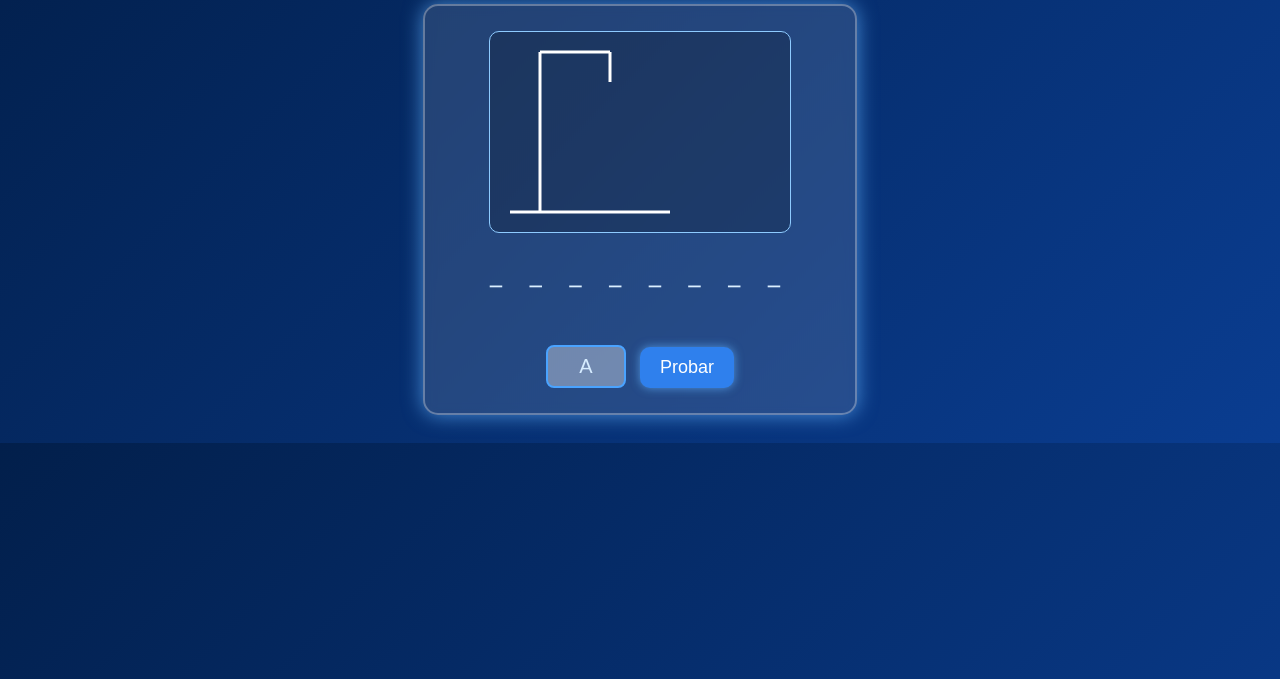
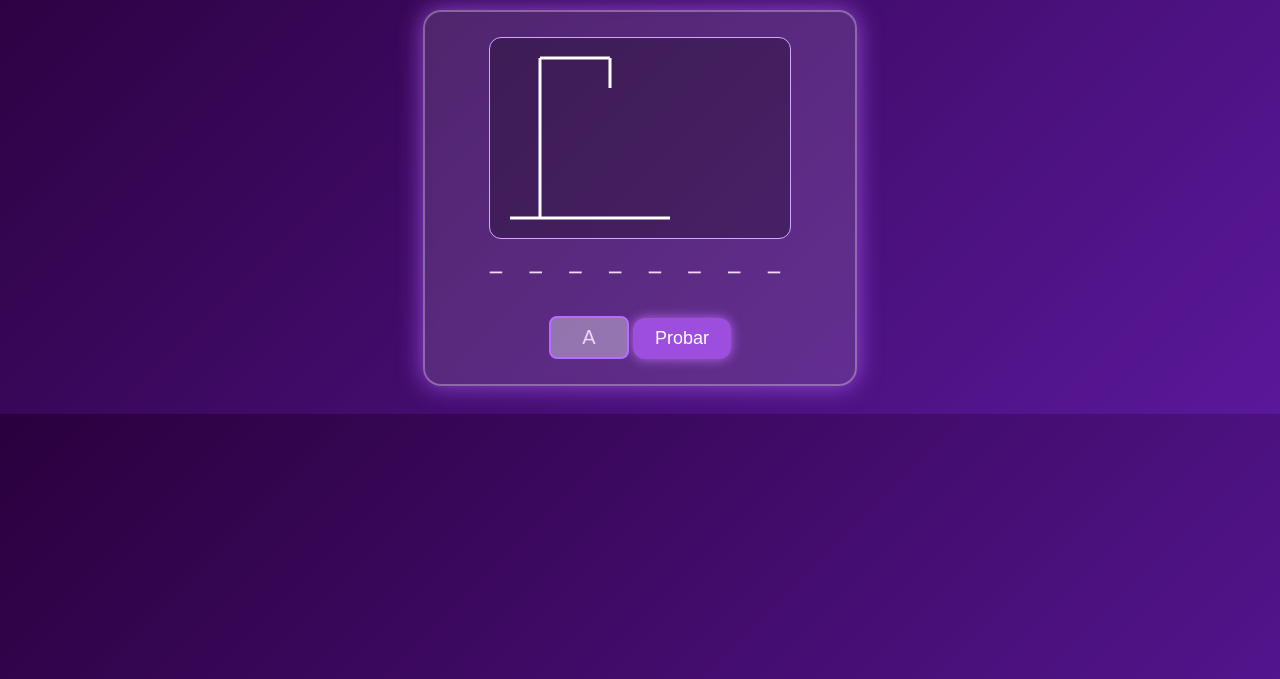
Before and after one commit to adrian207x-blip/Mi-name-, a plain HTML site: page index.html in a window 1280 px wide. Shown: the part 121-800 px from the top of the page. Drawn offline with Linux system fonts and the light colour scheme.

Commit message:
Update index.html

```diff
--- a/index.html
+++ b/index.html
@@ -2,48 +2,45 @@
 <html lang="es">
 <head>
 <meta charset="UTF-8">
-<title>Ahorcado - Blue Theme</title>
+<title>Ahorcado - Tema Morado</title>
 <style>
 body {
     font-family: 'Segoe UI', sans-serif;
     text-align: center;
-        background: linear-gradient(135deg, #021f4b, #0a3d91);
+    background: linear-gradient(135deg, #2a003d, #5a189a);
     color: white;
     padding: 20px;
 }
 h1 {
     font-size: 38px;
-        margin-bottom: 20px;
-        text-shadow: 0 0 10px #74b9ff;
+    text-shadow: 0 0 12px #d28bff;
 }
 #gameBox {
     background: rgba(255, 255, 255, 0.12);
     backdrop-filter: blur(6px);
     border: 2px solid rgba(255, 255, 255, 0.3);
-        border-radius: 15px;
+    border-radius: 18px;
     padding: 25px;
     width: 380px;
     margin: auto;
-        box-shadow: 0 0 20px rgba(100, 180, 255, 0.7);
+    box-shadow: 0 0 25px rgba(180, 100, 255, 0.7);
 }
 #canvas {
-        background: rgba(0, 0, 0, 0.2);
-        border: 1px solid #8ecbff;
-        border-radius: 10px;
+    background: rgba(0, 0, 0, 0.25);
+    border: 1px solid #d6a5ff;
+    border-radius: 12px;
     display: block;
     margin: 0 auto;
 }
 #letras {
     letter-spacing: 10px;
     font-size: 28px;
-        margin-top: 20px;
-        color: #dbefff;
+    color: #f3d9ff;
 }
 #mensaje {
     font-size: 20px;
-        margin-top: 15px;
-        color: #a8d8ff;
-        text-shadow: 0 0 6px #74b9ff;
+    color: #e0b3ff;
+    text-shadow: 0 0 8px #d28bff;
     min-height: 1.2em;
 }
 input {
@@ -53,47 +50,44 @@
     width: 60px;
     text-align: center;
     border-radius: 8px;
-        border: 2px solid #4aa3ff;
-        outline: none;
+    border: 2px solid #b76cff;
     background: rgba(255, 255, 255, 0.35);
     color: white;
 }
 input::placeholder {
-        color: #d6ecff;
+    color: #f0d6ff;
 }
 button {
-        padding: 10px 20px;
-        margin-left: 10px;
+    padding: 10px 22px;
     font-size: 18px;
-        border-radius: 10px;
+    border-radius: 12px;
     border: none;
-        background: #2f80ed;
+    background: #9d4edd;
     color: white;
     cursor: pointer;
+    box-shadow: 0 0 12px rgba(200, 120, 255, 0.8);
     transition: 0.2s;
-        box-shadow: 0 0 10px rgba(100, 180, 255, 0.7);
 }
 button:hover {
-        background: #5aa9ff;
-        transform: scale(1.03);
+    background: #c77dff;
+    transform: scale(1.05);
 }
 </style>
 </head>
 <body>
 
-<h1>El juego para ahorcado</h1>
+<h1>El juego del ahorcado</h1>
+
 <div id="gameBox">
     <canvas id="canvas" width="300" height="200"></canvas>
-
     <div id="letras"></div>
     <div id="mensaje"></div>
 
     <input id="inputLetra" maxlength="1" placeholder="A" style="text-transform:uppercase;">
-    <button id="btnProbar">Probar</button>
+    <button onclick="intentar()">Probar</button>
 </div>
 
 <script>
-// --- Configuración ---
 const palabras = ["HAMILTON","ADRIAN","ORTIZ","RIVERA"];
 let indicePalabra = 0;
 let palabra = palabras[indicePalabra];
@@ -104,45 +98,33 @@ const maxErrores = 6;
 const elLetras = document.getElementById("letras");
 const elMensaje = document.getElementById("mensaje");
 const inputLetra = document.getElementById("inputLetra");
-const btnProbar = document.getElementById("btnProbar");
 
-// Inicializar pantalla
 elLetras.innerHTML = "_ ".repeat(palabra.length);
 dibujarAhorcado();
-inputLetra.focus();
-
-btnProbar.addEventListener('click', intentar);
-inputLetra.addEventListener('keydown', (e) => { if (e.key === 'Enter') intentar(); });
 
 function dibujarAhorcado() {
     const canvas = document.getElementById("canvas");
     const ctx = canvas.getContext("2d");
-
-    ctx.clearRect(0, 0, canvas.width, canvas.height);
+    ctx.clearRect(0,0,canvas.width,canvas.height);
     ctx.lineWidth = 3;
     ctx.strokeStyle = "#fff";
 
-    // Base
-    ctx.beginPath(); ctx.moveTo(20, 180); ctx.lineTo(180, 180); ctx.stroke();
-    // Poste
-    ctx.beginPath(); ctx.moveTo(50, 180); ctx.lineTo(50, 20); ctx.stroke();
-    // Superior
-    ctx.beginPath(); ctx.moveTo(50, 20); ctx.lineTo(120, 20); ctx.stroke();
-    // Cuerda
-    ctx.beginPath(); ctx.moveTo(120, 20); ctx.lineTo(120, 50); ctx.stroke();
+    ctx.beginPath(); ctx.moveTo(20,180); ctx.lineTo(180,180); ctx.stroke();
+    ctx.beginPath(); ctx.moveTo(50,180); ctx.lineTo(50,20); ctx.stroke();
+    ctx.beginPath(); ctx.moveTo(50,20); ctx.lineTo(120,20); ctx.stroke();
+    ctx.beginPath(); ctx.moveTo(120,20); ctx.lineTo(120,50); ctx.stroke();
 
-    if (errores > 0) { ctx.beginPath(); ctx.arc(120, 65, 15, 0, Math.PI * 2); ctx.stroke(); }
-    if (errores > 1) { ctx.beginPath(); ctx.moveTo(120, 80); ctx.lineTo(120, 120); ctx.stroke(); }
-    if (errores > 2) { ctx.beginPath(); ctx.moveTo(120, 90); ctx.lineTo(100, 110); ctx.stroke(); }
-    if (errores > 3) { ctx.beginPath(); ctx.moveTo(120, 90); ctx.lineTo(140, 110); ctx.stroke(); }
-    if (errores > 4) { ctx.beginPath(); ctx.moveTo(120, 120); ctx.lineTo(105, 150); ctx.stroke(); }
-    if (errores > 5) { ctx.beginPath(); ctx.moveTo(120, 120); ctx.lineTo(135, 150); ctx.stroke(); }
+    if (errores>0){ctx.beginPath();ctx.arc(120,65,15,0,Math.PI*2);ctx.stroke();}
+    if (errores>1){ctx.beginPath();ctx.moveTo(120,80);ctx.lineTo(120,120);ctx.stroke();}
+    if (errores>2){ctx.beginPath();ctx.moveTo(120,90);ctx.lineTo(100,110);ctx.stroke();}
+    if (errores>3){ctx.beginPath();ctx.moveTo(120,90);ctx.lineTo(140,110);ctx.stroke();}
+    if (errores>4){ctx.beginPath();ctx.moveTo(120,120);ctx.lineTo(105,150);ctx.stroke();}
+    if (errores>5){ctx.beginPath();ctx.moveTo(120,120);ctx.lineTo(135,150);ctx.stroke();}
 }
 
 function intentar() {
     const letra = inputLetra.value.toUpperCase();
     inputLetra.value = "";
-    inputLetra.focus();
 
     if (!letra || !letra.match(/^[A-Z]$/)) return;
     if (letrasCorrectas.has(letra)) return;
@@ -179,27 +161,9 @@ function revisarEstado() {
     const ganado = palabra.split("").every(l => letrasCorrectas.has(l));
     if (ganado) {
         elMensaje.innerHTML = "🎉 Correcto!";
-        setTimeout(siguientePalabra, 1500);
     } else {
         elMensaje.innerHTML = "";
     }
-}
-
-function siguientePalabra() {
-    errores = 0;
-    letrasCorrectas.clear();
-    indicePalabra++;
-
-    if (indicePalabra >= palabras.length) {
-        elMensaje.innerHTML = "🔥 Terminaste todas las palabras!";
-        elLetras.innerHTML = "";
-        return;
-    }
-
-    palabra = palabras[indicePalabra];
-    elLetras.innerHTML = "_ ".repeat(palabra.length);
-    elMensaje.innerHTML = "";
-    dibujarAhorcado();
 }
 </script>
 
```
Lines whose indentation alone changed are shown as unchanged.
